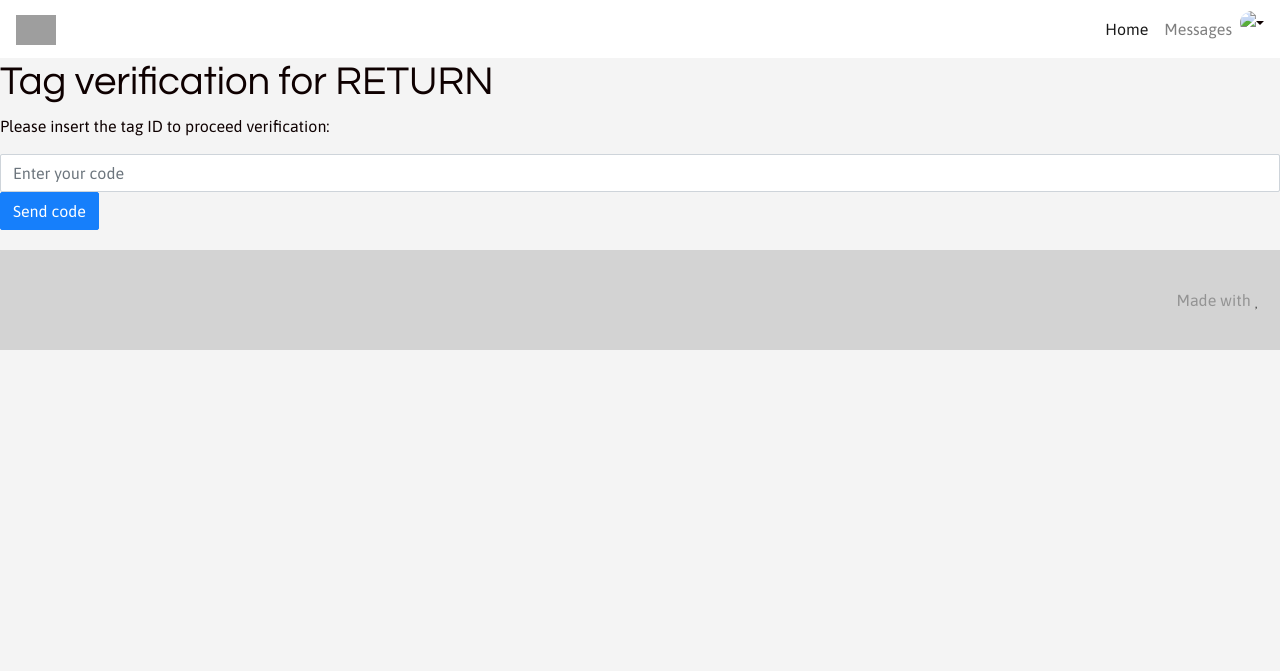
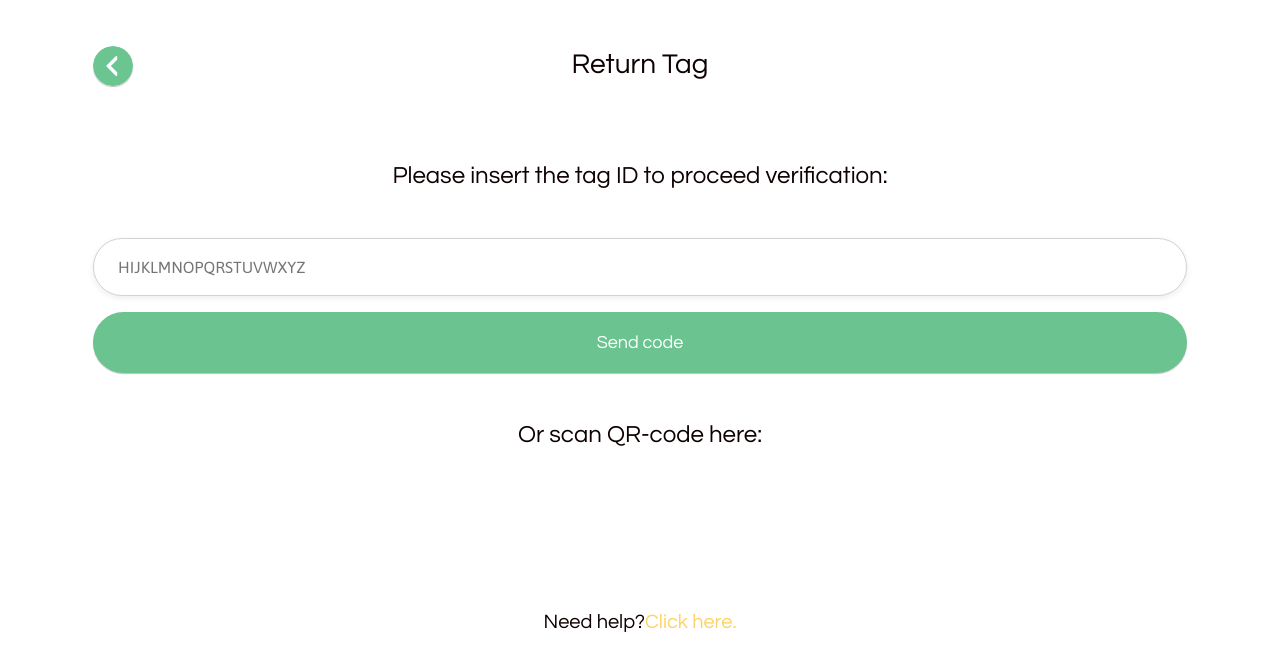
Before and after one commit to DanitoHoliday/bibto_me, a Rails app: page /pages/return_item in a window 1280 px wide. Shown: the top 671 px of the page. Run offline with Rails 7, Linux system fonts and the light colour scheme; the visitor is signed in with stand-in values (Sample User, id 1); style sheets or scripts are compiled from the project's sources; parts of the project's set-up code (start-up, migrations or seed data) failed here and were passed over; some libraries are stand-ins or nearby versions; some web fonts are replaced; grey boxes are pictures that could not be loaded.

Commit message:
Push and merge to master

```diff
--- a/app/assets/stylesheets/components/_buttons.scss
+++ b/app/assets/stylesheets/components/_buttons.scss
@@ -29,4 +29,12 @@
   width: 40px;
   border-radius: 50%;
   box-shadow: 0px 1px 1px rgba(0, 0, 0, 0.25);
+  // I add the following 2 lines to fix the position of this button on the pages _ by Ivan
+  position: absolute;
+  top: -2px;
 }
+
+// position go-back button fix on the pages _ by Ivan
+.back-arrow-position-fix {
+  position: relative;
+}
--- a/app/controllers/tags_controller.rb
+++ b/app/controllers/tags_controller.rb
@@ -19,7 +19,7 @@ class TagsController < ApplicationController
       redirect_to new_finder_path(tag: @tag)
     else
       if !@tag
-        @error = "wrong tag code! Please insert a valid code."
+        @error = "Wrong tag code! Please insert a valid code."
         render  "pages/return_item", :locals => { :error => @error }
       elsif @tag.registered == false
         @error = "Tag containing this code hasn't been yet registered."
--- a/app/views/layouts/application.html.erb
+++ b/app/views/layouts/application.html.erb
@@ -9,11 +9,11 @@
     <%= stylesheet_link_tag 'application', media: 'all' %>
     <%#= stylesheet_pack_tag 'application', media: 'all' %> <!-- Uncomment if you import CSS in app/javascript/packs/application.js -->
   </head>
-  <body>
-    <%= render 'shared/navbar' %>
+  <body class="bg-white">
+    <%#= render 'shared/navbar' %>
     <%= render 'shared/flashes' %>
     <%= yield %>
-    <%= render 'shared/footer' %>
+    <%#= render 'shared/footer' %>
     <%= javascript_include_tag 'application' %>
     <%= javascript_pack_tag 'application' %>
   </body>
--- a/app/views/pages/return_item.html.erb
+++ b/app/views/pages/return_item.html.erb
@@ -1,14 +1,32 @@
-<h1>Tag verification for RETURN</h1>
+<div class="container">
+  <div class="my-5 mx-2">
+    <div class="mb-5 pb-4 back-arrow-position-fix">
+      <h3 class="text-center">Return Tag</h3>
+        <%= link_to (image_tag "return.png", class: "btn-go-back"), "#" %>
+    </div>
 
+    <h4 class="mx-3 mt-5 text-center">Please insert the tag ID to proceed verification: </h4>
 
-<p>Please insert the tag ID to proceed verification: </p>
- <p class="text-danger"><%= @error %></p>
+    <div class="mt-5">
+       <h5 class="text-danger">
+        <% if @error != '' %>
+          <i class="fas fa-exclamation-triangle"></i>
+        <% end %>
+        <%= @error %></h5>
        <%= form_tag return_tag_verification_path, method: :post do %>
         <%= text_field_tag :code,
           params[:code],
           required: :true,
-    class: "form-control",
-    placeholder: "Enter your code"
+          class: "bib-form-styling btn-block py-3 px-4 mb-3",
+          placeholder: "HIJKLMNOPQRSTUVWXYZ"
         %>
-  <%= submit_tag "Send code", class: "btn btn-primary", "data-toggle"=>"modal","data-target"=>"#exampleModal"%>
+        <%= submit_tag "Send code", class: "btn btn-bib btn-green btn-block py-3"%>
       <% end %>
+    </div>
+
+    <h4 class="mx-3 mt-5 mb-3 text-center">Or scan QR-code here:</h4>
+    <i class="fas fa-qrcode w-100 text-center text-secondary" style="font-size: 4rem"></i>
+
+    <h5 class="text-center mt-5">Need help?<span style="color: #FDD365">Click here.</span></h5>
+  </div>
+</div>
```
Also changed, not shown: app/views/finders/new.html.erb (+27 -14 lines), db/migrate/20200304142117_create_active_storage_tables.active_storage.rb (added, +27 -0 lines), db/schema.rb. Lines whose indentation alone changed are shown as unchanged.
